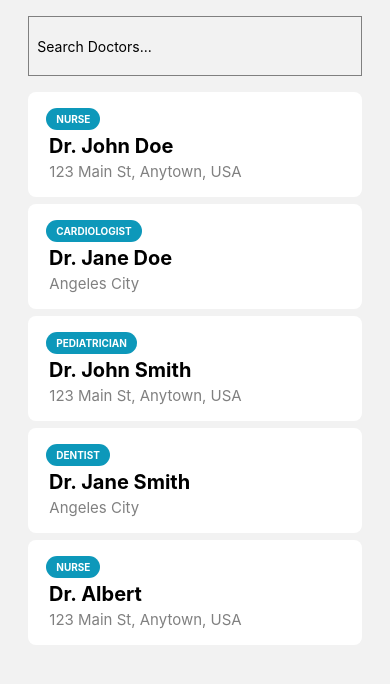
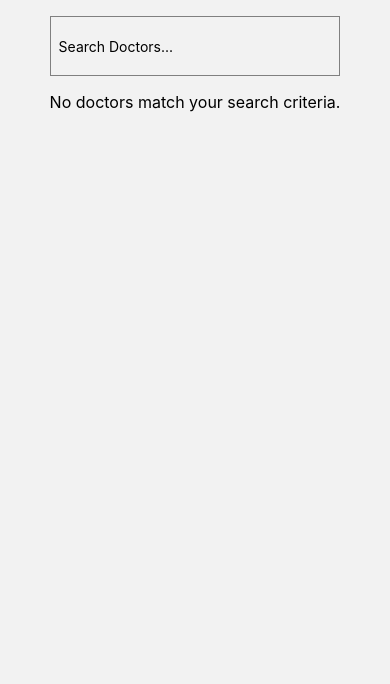
Before and after one commit to Caeluz/test-react, a React Native app: screen /Search in a window 390 px wide. Shown: the top 684 px of the page. Built offline with nearby package versions, Linux system fonts and the light colour scheme.

Commit message:
Used regex in searching

```diff
--- a/components/SearchComponent.js
+++ b/components/SearchComponent.js
@@ -8,13 +8,26 @@ const SearchComponent = ({ doctors }) => {
     setSearchText(text);
   };
 
-  const normalizedSearchText = searchText.toLowerCase();
-  const filteredDoctors = doctors.filter(
-    (doctor) =>
-      doctor.name.toLowerCase().includes(normalizedSearchText) ||
-      doctor.specialty.toLowerCase().includes(normalizedSearchText) ||
-      doctor.location.toLowerCase().includes(normalizedSearchText)
-  );
+  // const normalizedSearchText = searchText.toLowerCase();
+  // const filteredDoctors = doctors.filter(
+  //   (doctor) =>
+  //     doctor.name.toLowerCase().includes(normalizedSearchText) ||
+  //     doctor.specialty.toLowerCase().includes(normalizedSearchText) ||
+  //     doctor.location.toLowerCase().includes(normalizedSearchText)
+  // );
+
+  // Matches one or more text (case-insensitive)
+  const searchQuery = new RegExp(`[${searchText}]+`, "i");
+
+  const filteredDoctors = doctors.filter((doctor) => {
+    const fieldsToSearch = [doctor.name, doctor.specialty, doctor.location];
+
+    // If either name, specialty, matches with the query, return it
+    return fieldsToSearch.some((field) => searchQuery.test(field));
+
+    // If only the doctor name should be matched
+    // return searchQuery.test(doctor.name),
+  });
 
   return (
     <View style={styles.container}>
```
